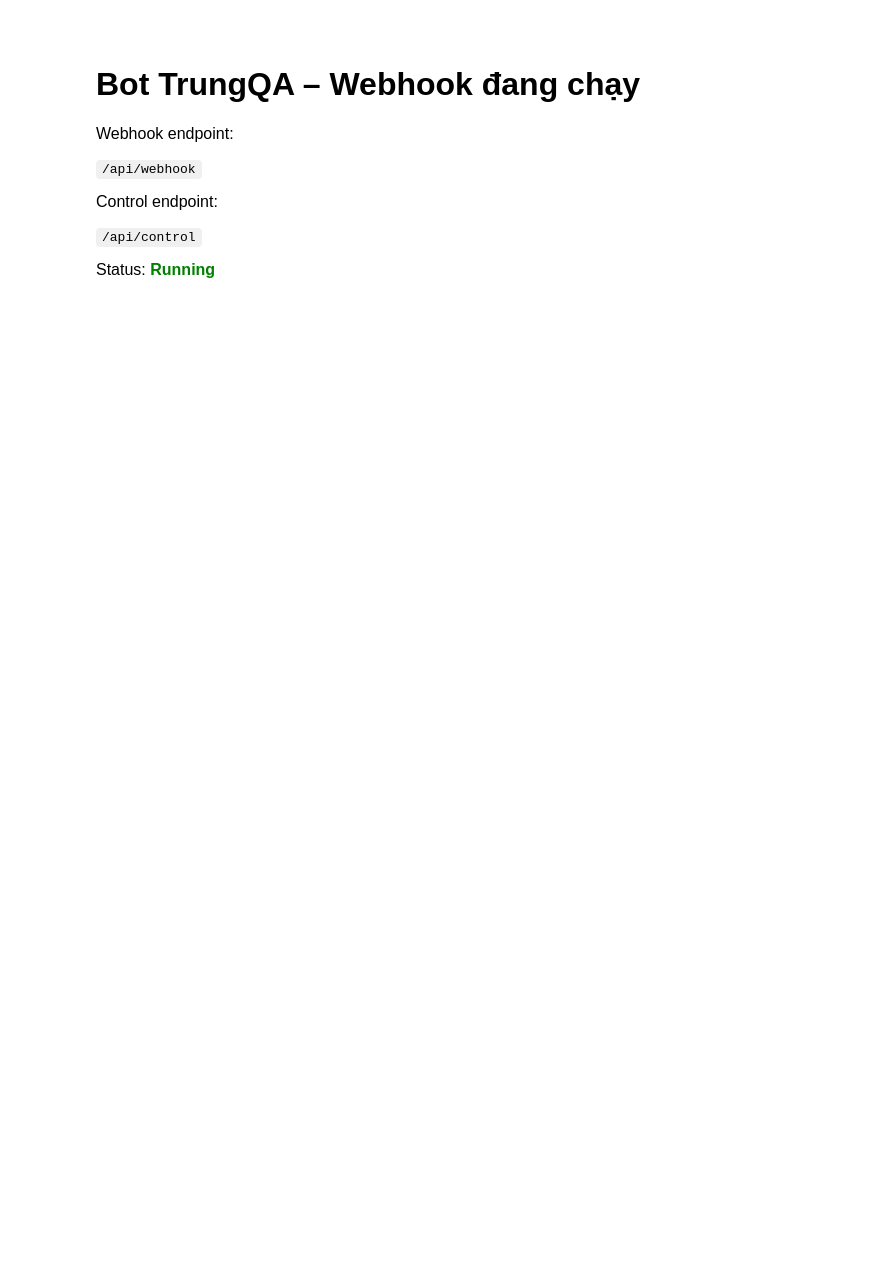
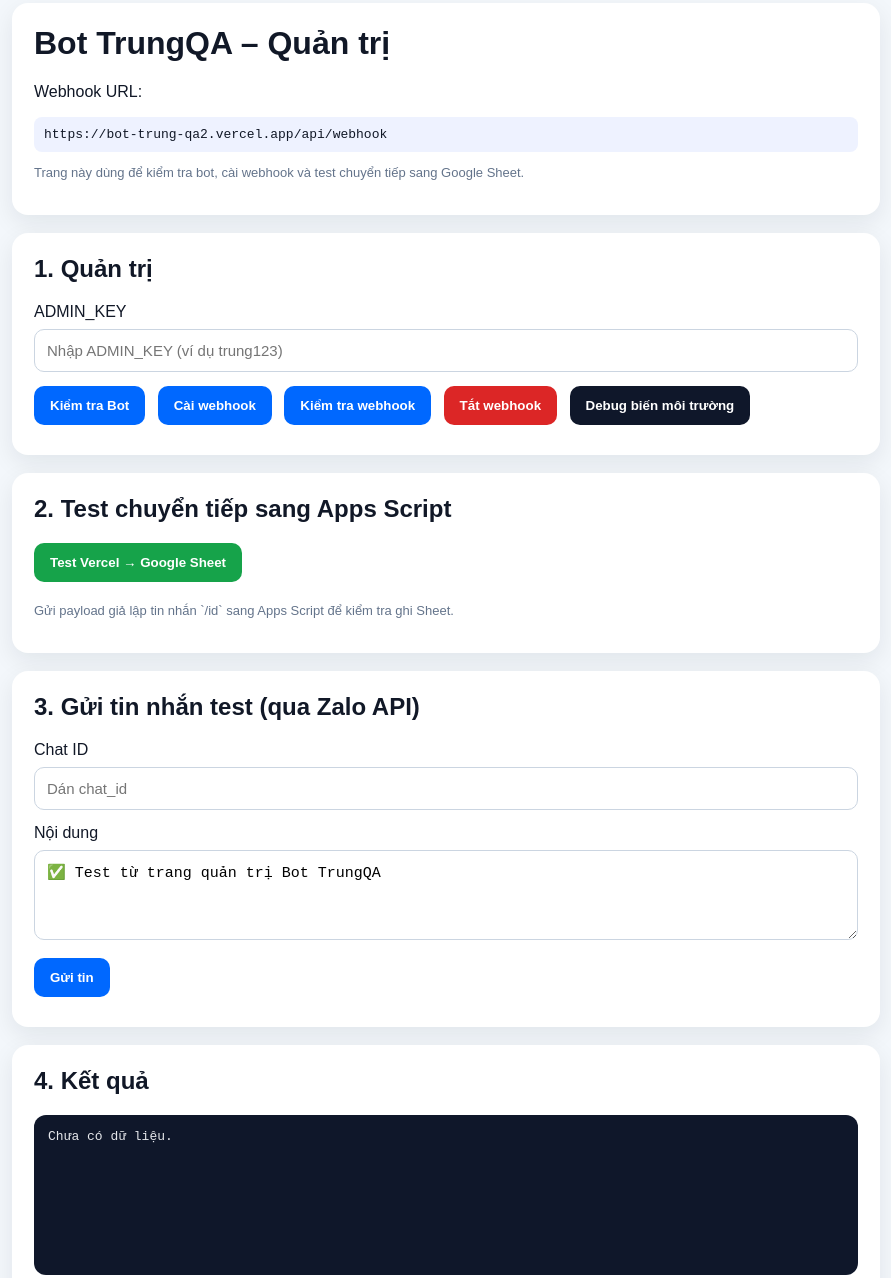
Before and after one commit to chenzhon9-stack/Bot_TrungQA, a website: page index.html in a window 1280 px wide. Shown: the part 25-1303 px from the top of the page, without its empty margins (194-1085 px from the left). Before the commit the page ends 800 px from the top, so only its background shows below. Drawn offline with Linux system fonts and the light colour scheme.

Commit message:
Update index.html

```diff
--- a/index.html
+++ b/index.html
@@ -2,18 +2,208 @@
 <html lang="vi">
 <head>
   <meta charset="UTF-8">
-  <title>Bot TrungQA Webhook</title>
+  <meta name="viewport" content="width=device-width, initial-scale=1">
+  <title>Bot TrungQA – Quản trị</title>
   <style>
-    body { font-family: Arial, sans-serif; max-width: 700px; margin: 50px auto; padding: 20px; }
-    code { background: #f0f0f0; padding: 2px 6px; border-radius: 4px; }
+    * { box-sizing: border-box; }
+    body {
+      font-family: Arial, sans-serif;
+      background: #f3f7fb;
+      margin: 0;
+      color: #111827;
+    }
+    .wrap {
+      max-width: 900px;
+      margin: 0 auto;
+      padding: 28px 16px;
+    }
+    .card {
+      background: white;
+      border-radius: 16px;
+      padding: 22px;
+      margin-bottom: 18px;
+      box-shadow: 0 8px 24px rgba(15, 23, 42, .08);
+    }
+    h1, h2 { margin-top: 0; }
+    input, textarea {
+      width: 100%;
+      padding: 12px;
+      border: 1px solid #cbd5e1;
+      border-radius: 10px;
+      margin: 8px 0 14px;
+      font-size: 15px;
+    }
+    textarea { min-height: 90px; }
+    button {
+      background: #0068ff;
+      color: white;
+      border: 0;
+      padding: 12px 16px;
+      border-radius: 10px;
+      font-weight: bold;
+      cursor: pointer;
+      margin-right: 8px;
+      margin-bottom: 8px;
+    }
+    .btn-dark { background: #0f172a; }
+    .btn-danger { background: #dc2626; }
+    .btn-green { background: #16a34a; }
+    code {
+      display: block;
+      background: #eef2ff;
+      padding: 10px;
+      border-radius: 8px;
+      word-break: break-all;
+    }
+    pre {
+      background: #0f172a;
+      color: #e5e7eb;
+      padding: 14px;
+      border-radius: 12px;
+      white-space: pre-wrap;
+      word-break: break-word;
+      min-height: 160px;
+      max-height: 420px;
+      overflow: auto;
+    }
+    .small { color: #64748b; font-size: 13px; }
+    .note {
+      background: #fff7ed;
+      border: 1px solid #fed7aa;
+      padding: 12px;
+      border-radius: 10px;
+      margin-top: 12px;
+      color: #9a3412;
+    }
   </style>
 </head>
 <body>
-  <h1>Bot TrungQA – Webhook đang chạy</h1>
-  <p>Webhook endpoint:</p>
-  <p><code>/api/webhook</code></p>
-  <p>Control endpoint:</p>
-  <p><code>/api/control</code></p>
-  <p>Status: <strong style="color:green">Running</strong></p>
+  <div class="wrap">
+    <div class="card">
+      <h1>Bot TrungQA – Quản trị</h1>
+      <p>Webhook URL:</p>
+      <code id="webhookUrl">https://bot-trung-qa2.vercel.app/api/webhook</code>
+      <p class="small">Trang này dùng để kiểm tra bot, cài webhook và test chuyển tiếp sang Google Sheet.</p>
+    </div>
+
+    <div class="card">
+      <h2>1. Quản trị</h2>
+      <label>ADMIN_KEY</label>
+      <input id="adminKey" type="password" placeholder="Nhập ADMIN_KEY (ví dụ trung123)">
+
+      <button onclick="callControl('getMe')">Kiểm tra Bot</button>
+      <button onclick="callControl('setWebhook')">Cài webhook</button>
+      <button onclick="callControl('getWebhookInfo')">Kiểm tra webhook</button>
+      <button class="btn-danger" onclick="callControl('deleteWebhook')">Tắt webhook</button>
+      <button class="btn-dark" onclick="debugEnv()">Debug biến môi trường</button>
+    </div>
+
+    <div class="card">
+      <h2>2. Test chuyển tiếp sang Apps Script</h2>
+      <button class="btn-green" onclick="testForward()">Test Vercel → Google Sheet</button>
+      <p class="small">Gửi payload giả lập tin nhắn `/id` sang Apps Script để kiểm tra ghi Sheet.</p>
+    </div>
+
+    <div class="card">
+      <h2>3. Gửi tin nhắn test (qua Zalo API)</h2>
+      <label>Chat ID</label>
+      <input id="chatId" placeholder="Dán chat_id">
+      <label>Nội dung</label>
+      <textarea id="text">✅ Test từ trang quản trị Bot TrungQA</textarea>
+      <button onclick="sendMessage()">Gửi tin</button>
+    </div>
+
+    <div class="card">
+      <h2>4. Kết quả</h2>
+      <pre id="result">Chưa có dữ liệu.</pre>
+    </div>
+  </div>
+
+  <script>
+    function getAdminKey() {
+      return document.getElementById('adminKey').value.trim();
+    }
+
+    function show(data) {
+      document.getElementById('result').textContent =
+        typeof data === 'string' ? data : JSON.stringify(data, null, 2);
+    }
+
+    async function callControl(action) {
+      show({ status: 'Đang xử lý...', action });
+      try {
+        const res = await fetch('/api/control', {
+          method: 'POST',
+          headers: {
+            'Content-Type': 'application/json',
+            'X-Admin-Key': getAdminKey()
+          },
+          body: JSON.stringify({ action })
+        });
+        const data = await res.json();
+        show(data);
+      } catch (err) {
+        show('Lỗi: ' + err.message);
+      }
+    }
+
+    async function debugEnv() {
+      show({ status: 'Đang kiểm tra biến môi trường...' });
+      try {
+        const res = await fetch('/api/debug', {
+          method: 'POST',
+          headers: {
+            'Content-Type': 'application/json',
+            'X-Admin-Key': getAdminKey()
+          }
+        });
+        const data = await res.json();
+        show(data);
+      } catch (err) {
+        show('Lỗi: ' + err.message);
+      }
+    }
+
+    async function testForward() {
+      show({ status: 'Đang test chuyển tiếp sang Apps Script...' });
+      try {
+        const res = await fetch('/api/test-forward', {
+          method: 'POST',
+          headers: {
+            'Content-Type': 'application/json',
+            'X-Admin-Key': getAdminKey()
+          }
+        });
+        const data = await res.json();
+        show(data);
+      } catch (err) {
+        show('Lỗi: ' + err.message);
+      }
+    }
+
+    async function sendMessage() {
+      const chatId = document.getElementById('chatId').value.trim();
+      const text = document.getElementById('text').value.trim();
+      if (!chatId || !text) {
+        show({ ok: false, error: 'Thiếu chat_id hoặc nội dung' });
+        return;
+      }
+      show({ status: 'Đang gửi tin...' });
+      try {
+        const res = await fetch('/api/send', {
+          method: 'POST',
+          headers: {
+            'Content-Type': 'application/json',
+            'X-Admin-Key': getAdminKey()
+          },
+          body: JSON.stringify({ chat_id: chatId, text })
+        });
+        const data = await res.json();
+        show(data);
+      } catch (err) {
+        show('Lỗi: ' + err.message);
+      }
+    }
+  </script>
 </body>
 </html>
```
